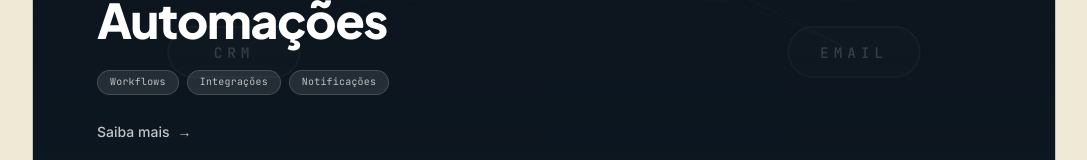
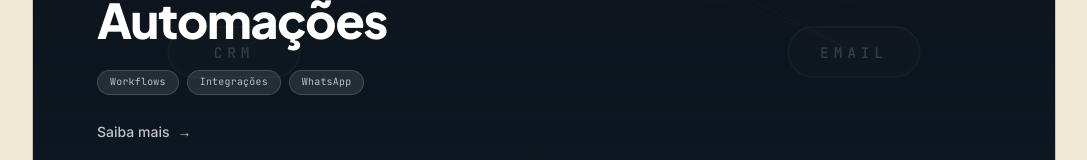
Before and after one commit to matheusbosco/ethos-site, a Next.js app: page / in a window 1280 px wide. Shown: the part 1939-2099 px from the top of the page, without its empty margins (96-1183 px from the left). Built offline with nearby package versions, Linux system fonts and the light colour scheme.

Commit message:
design(services): replace Slack with WhatsApp in Automações

```diff
--- a/src/sections/Services.tsx
+++ b/src/sections/Services.tsx
@@ -19,7 +19,7 @@ const services: Service[] = [
   {
     id: "automacoes",
     title: "Automações",
-    tags: ["Workflows", "Integrações", "Notificações"],
+    tags: ["Workflows", "Integrações", "WhatsApp"],
     background: "choreography",
     modal: {
       description:
@@ -248,7 +248,7 @@ const CHOREO_STATIONS = [
   { label: "FORMS", x: 80, y: 80, isCore: false },
   { label: "CRM", x: 80, y: 240, isCore: false },
   { label: "ETHOS", x: 240, y: 160, isCore: true },
-  { label: "SLACK", x: 400, y: 80, isCore: false },
+  { label: "WHATSAPP", x: 400, y: 80, isCore: false },
   { label: "EMAIL", x: 400, y: 240, isCore: false },
 ];
 
```
